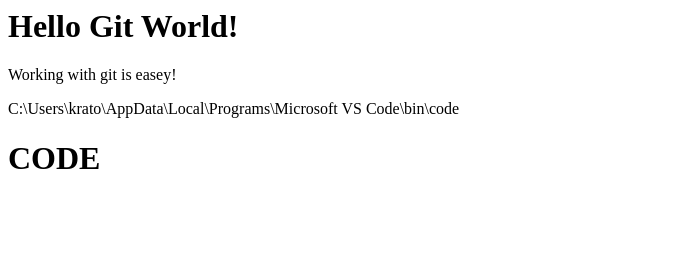
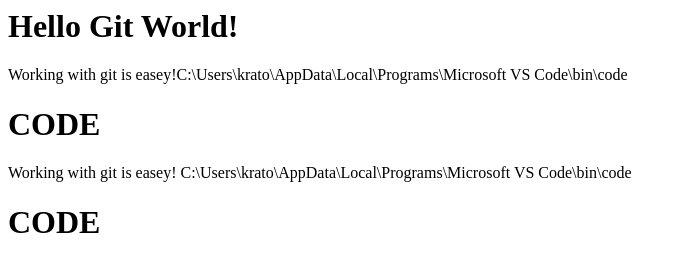
Before and after one commit to Kratos-Telelinker/GitGitHubMasterclass, a plain HTML site: page index.html in a window 1280 px wide. Shown: the whole page, without its empty margins (0-686 px from the left). Drawn offline with Linux system fonts and the light colour scheme.

Commit message:
Refactor index.html for clarity and structure
Removed duplicate text and added new structure.

```diff
--- a/index.html
+++ b/index.html
@@ -1,6 +1,10 @@
 <h1>Hello Git World!</h1>
 <div>
-    <p>Working with git is easey!</p>
+    <p>Working with git is easey!C:\Users\krato\AppData\Local\Programs\Microsoft VS Code\bin\code</p>
 </div>
-C:\Users\krato\AppData\Local\Programs\Microsoft VS Code\bin\code
+
 <h1>CODE</h1>
+<div>
+    <p>Working with git is easey! C:\Users\krato\AppData\Local\Programs\Microsoft VS Code\bin\code</p>
+    <h1>CODE</h1>
+</div>
```
